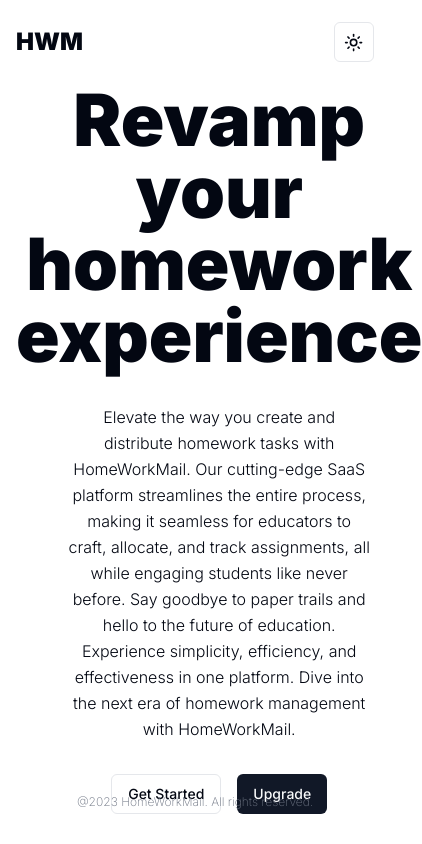
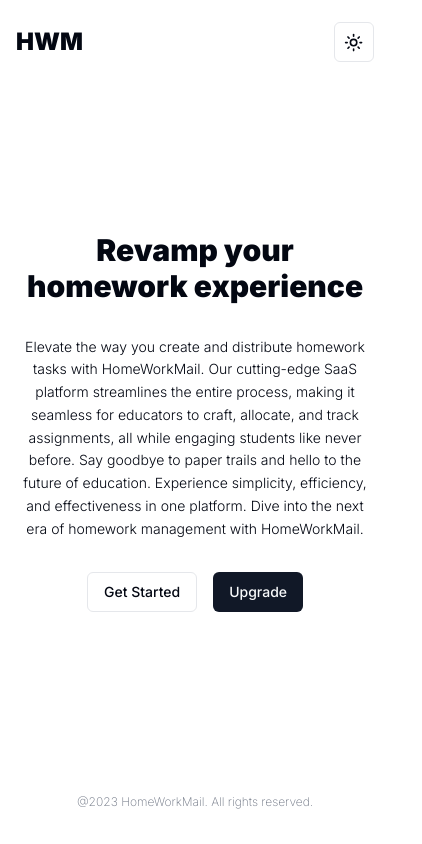
Before and after one commit to bhsunilvarma13/HomeWorkMail, a Next.js app: page / in a window 390 px wide. Shown: the whole page, 422 px wide, since content can reach past the window. Built offline with nearby package versions, Linux system fonts and the light colour scheme.

Commit message:
feat: landing page added

```diff
--- a/app/page.tsx
+++ b/app/page.tsx
@@ -11,10 +11,10 @@ export default async function Home() {
       </div>
       <div className="max-w-5xl mx-auto h-[80vh] grid place-items-center px-4">
         <div className="flex flex-col items-center gap-8">
-          <h1 className="text-7xl font-black text-center">
+          <h1 className="text-3xl font-black text-center sm:text-7xl">
             Revamp your homework experience
           </h1>
-          <p className="text-base w-3/4 text-center font-light leading-relaxed">
+          <p className="sm:text-base text-sm sm:w-3/4 w-full text-center font-light leading-relaxed">
             Elevate the way you create and distribute homework tasks with
             HomeWorkMail. Our cutting-edge SaaS platform streamlines the entire
             process, making it seamless for educators to craft, allocate, and
```
